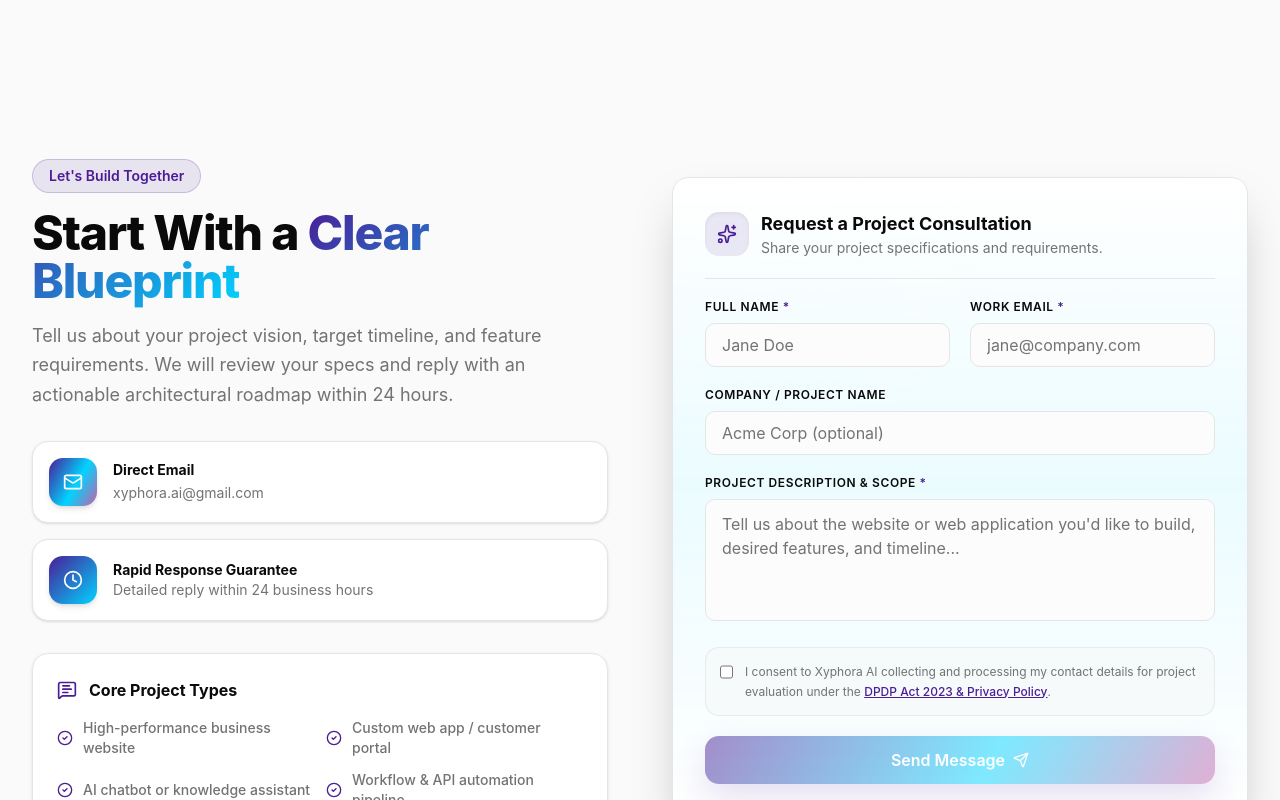
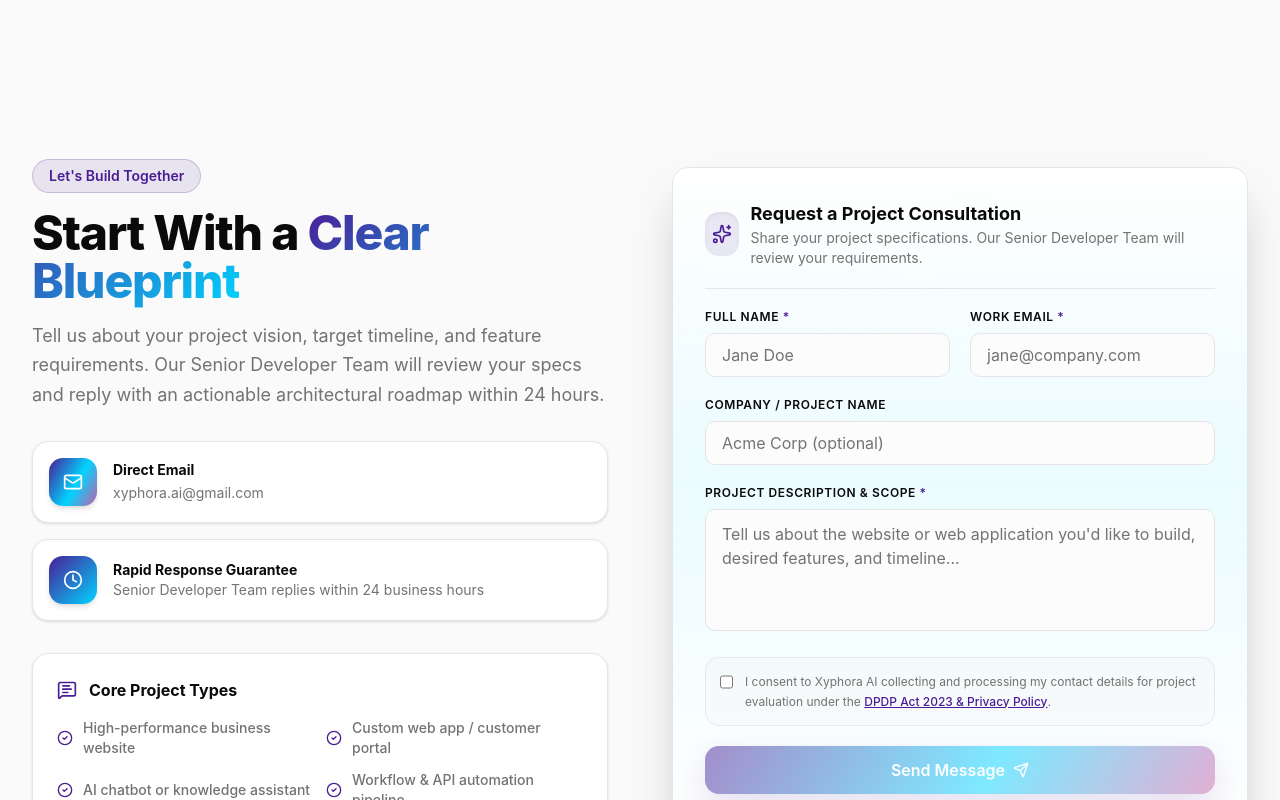
Before and after one commit to Tourabhjatav/Xyphora-AI, a Next.js app: page / in a window 1280 px wide. Shown: the part 11200-12000 px from the top of the page. Built offline with nearby package versions, Linux system fonts and the light colour scheme; no server answers.

Commit message:
feat: emphasize Senior Developer Team across consultation and contact sections

```diff
--- a/src/components/contact-section.tsx
+++ b/src/components/contact-section.tsx
@@ -87,7 +87,7 @@
                 Start With a <span className="gradient-text">Clear Blueprint</span>
               </h2>
               <p className="text-muted-foreground text-base sm:text-lg leading-relaxed">
-                Tell us about your project vision, target timeline, and feature requirements. We will review your specs and reply with an actionable architectural roadmap within 24 hours.
+                Tell us about your project vision, target timeline, and feature requirements. Our Senior Developer Team will review your specs and reply with an actionable architectural roadmap within 24 hours.
               </p>
             </div>
 
@@ -110,7 +110,7 @@
                 </div>
                 <div>
                   <h3 className="font-bold text-sm text-foreground">Rapid Response Guarantee</h3>
-                  <p className="text-sm text-muted-foreground">Detailed reply within 24 business hours</p>
+                  <p className="text-sm text-muted-foreground">Senior Developer Team replies within 24 business hours</p>
                 </div>
               </motion.div>
             </div>
@@ -139,7 +139,7 @@
                 </div>
                 <div>
                   <h3 className="font-bold text-lg text-foreground">Request a Project Consultation</h3>
-                  <p className="text-xs sm:text-sm text-muted-foreground">Share your project specifications and requirements.</p>
+                  <p className="text-xs sm:text-sm text-muted-foreground">Share your project specifications. Our Senior Developer Team will review your requirements.</p>
                 </div>
               </div>
 
```
